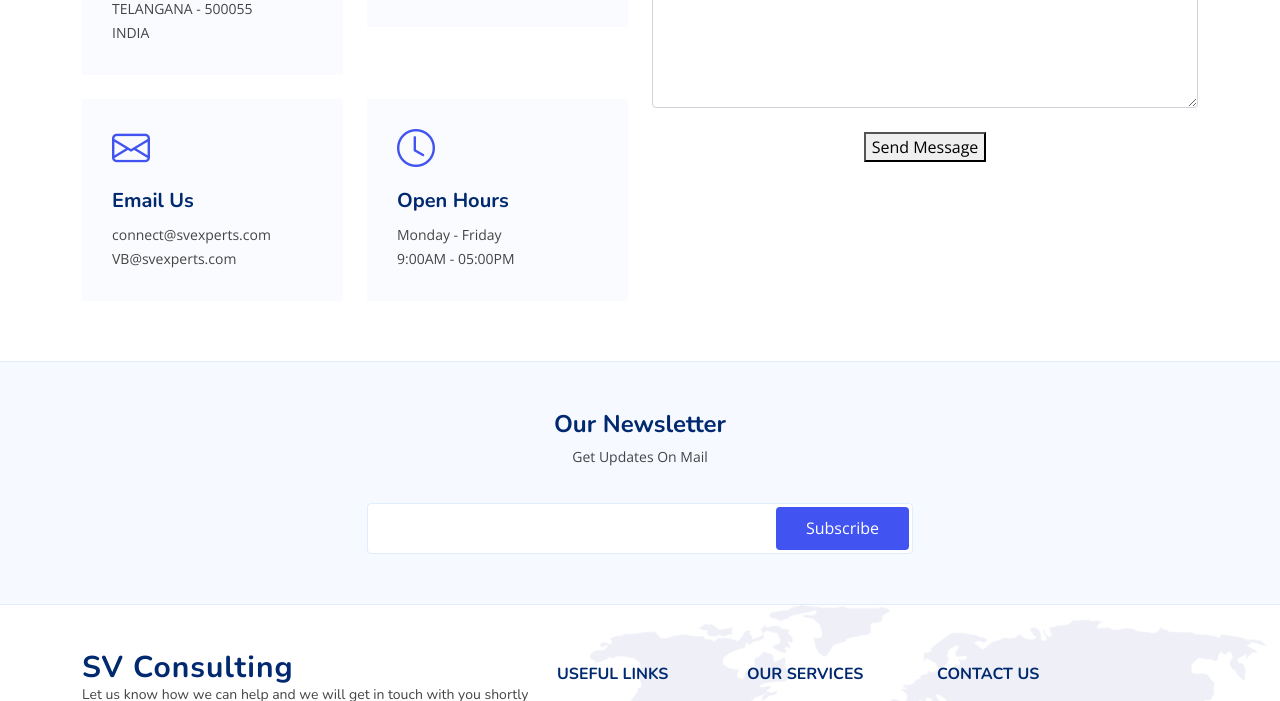
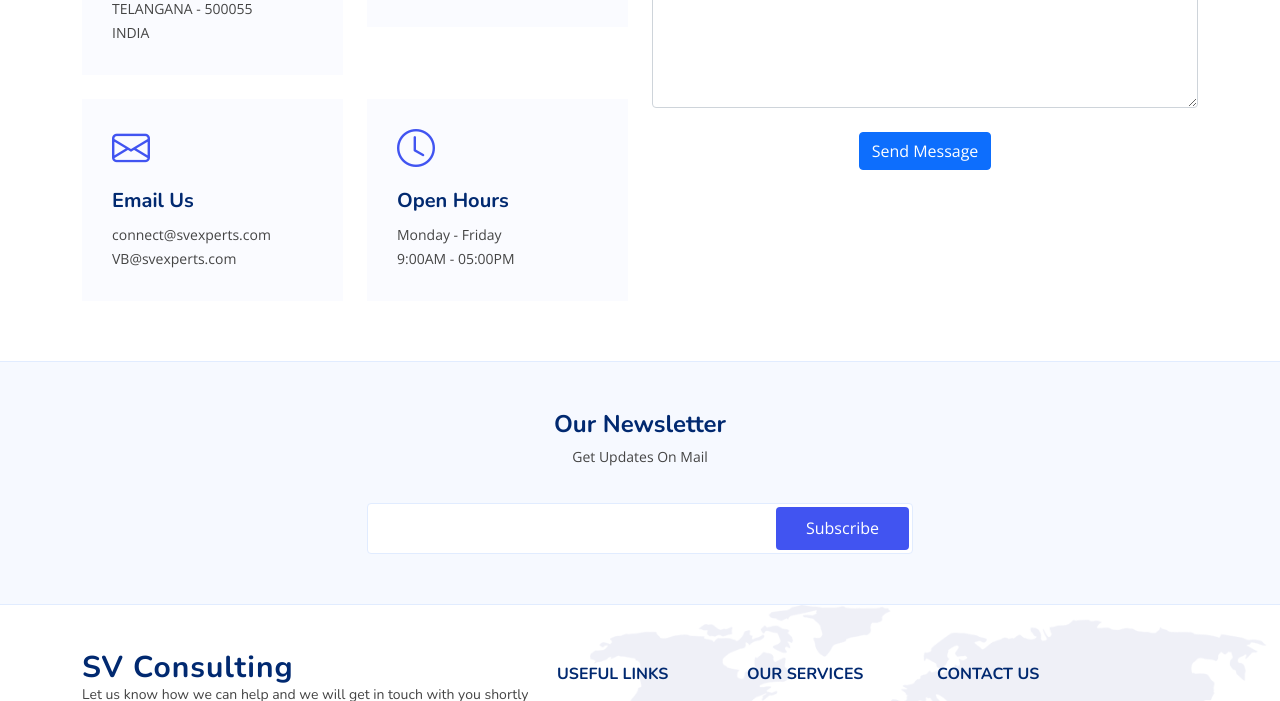
Before and after one commit to srivishinfo/srivishinfo, a plain HTML site: page index.html in a window 1280 px wide. Shown: the part 7610-8311 px from the top of the page. Drawn offline with nearby package versions, Linux system fonts and the light colour scheme.

Commit message:
Update index.html

```diff
--- a/index.html
+++ b/index.html
@@ -1077,8 +1077,8 @@
                   <div class="error-message"></div>
                   <div class="sent-message">Your message has been sent. Thank you!</div>-->
 
-                  <button type="submit">Send Message</button>
-<!--                      <button type="submit" class="btn btn-primary">Send Message</button> -->
+<!--                   <button type="submit">Send Message</button> -->
+                     <button type="submit" class="btn btn-primary">Send Message</button>
                 </div>
 
               </div>
```
